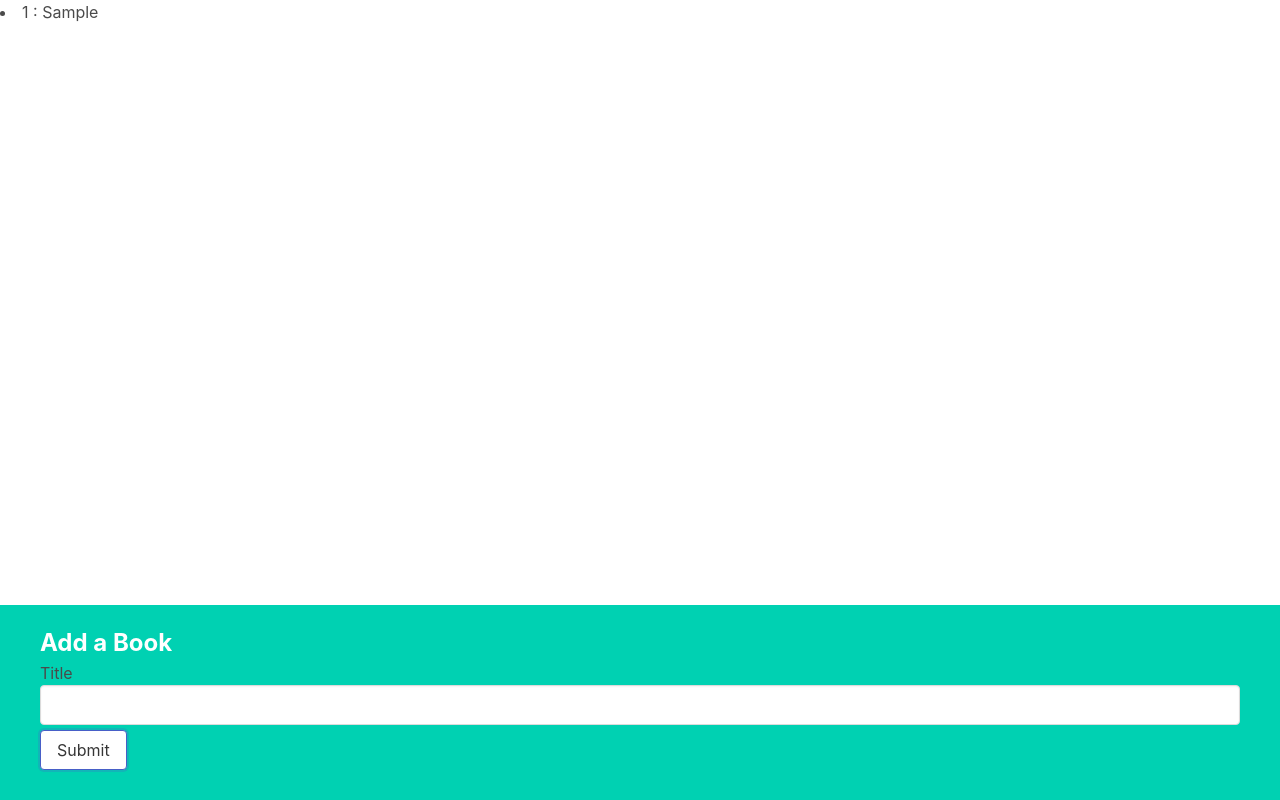
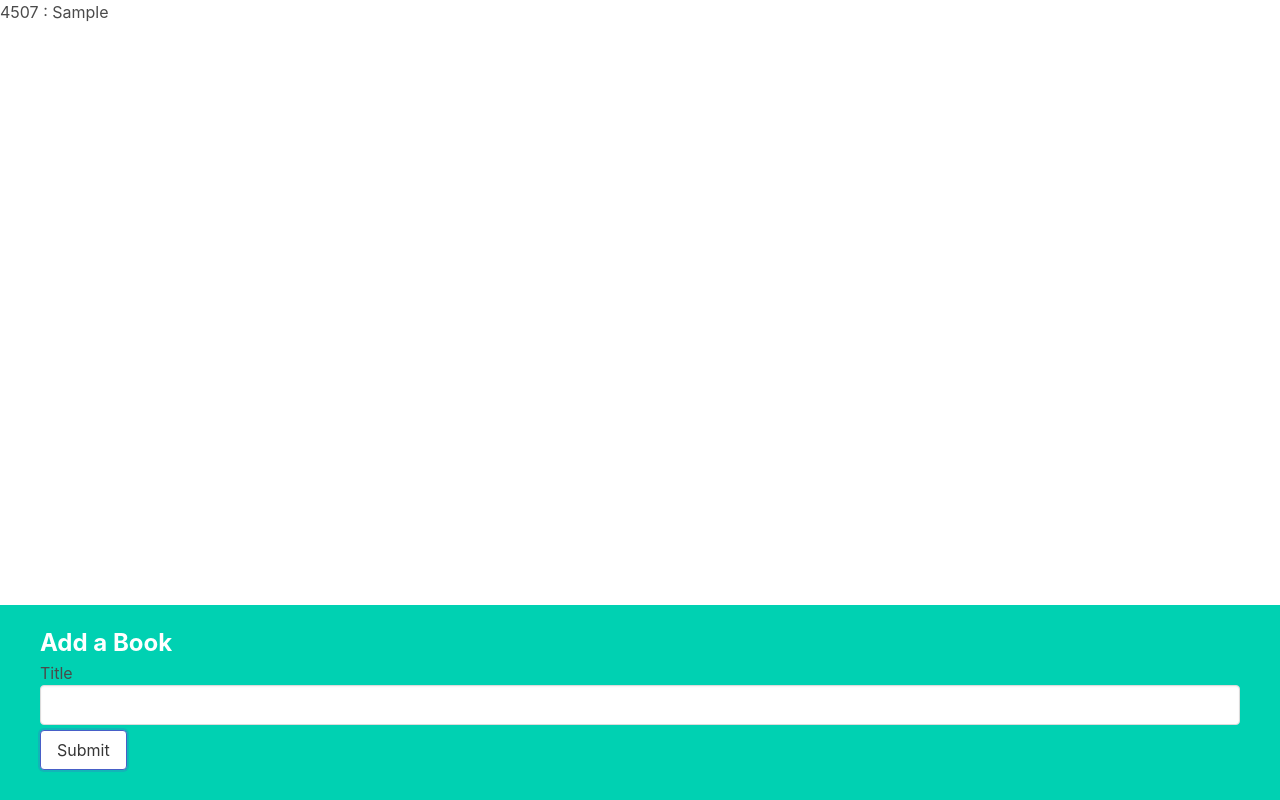
Before and after one commit to asksaurabh/React-Tutorial, a React (Create React App) app in the folder book-reading-list/: page / in a window 1280 px wide. Both pictures are taken after typing "Sample" into the empty fields and a click on the button "Submit". Built offline with nearby package versions, Linux system fonts and the light colour scheme.

Commit message:
Generate random bookID

```diff
--- a/book-reading-list/src/App.js
+++ b/book-reading-list/src/App.js
@@ -3,20 +3,24 @@ import { useState } from 'react';
 import BookCreate from './components/BookCreate';
 
 function App() {
-  const [bookID, setBookID] = useState(1);
   const [books, setBooks] = useState([]);
 
   const createBook = (bookTitle) => {
-    const updatedBooks = [...books, { bookID, bookTitle }];
+    const updatedBooks = [
+      ...books,
+      {
+        bookID: Math.floor(Math.random() * 9999) + 1,
+        bookTitle,
+      },
+    ];
     setBooks(updatedBooks);
-    setBookID(bookID + 1);
   };
 
   const renderedBooks = books.map((book, index) => {
     return (
-      <li key={index}>
+      <div key={index}>
         {book.bookID} : {book.bookTitle}
-      </li>
+      </div>
     );
   });
 
```
